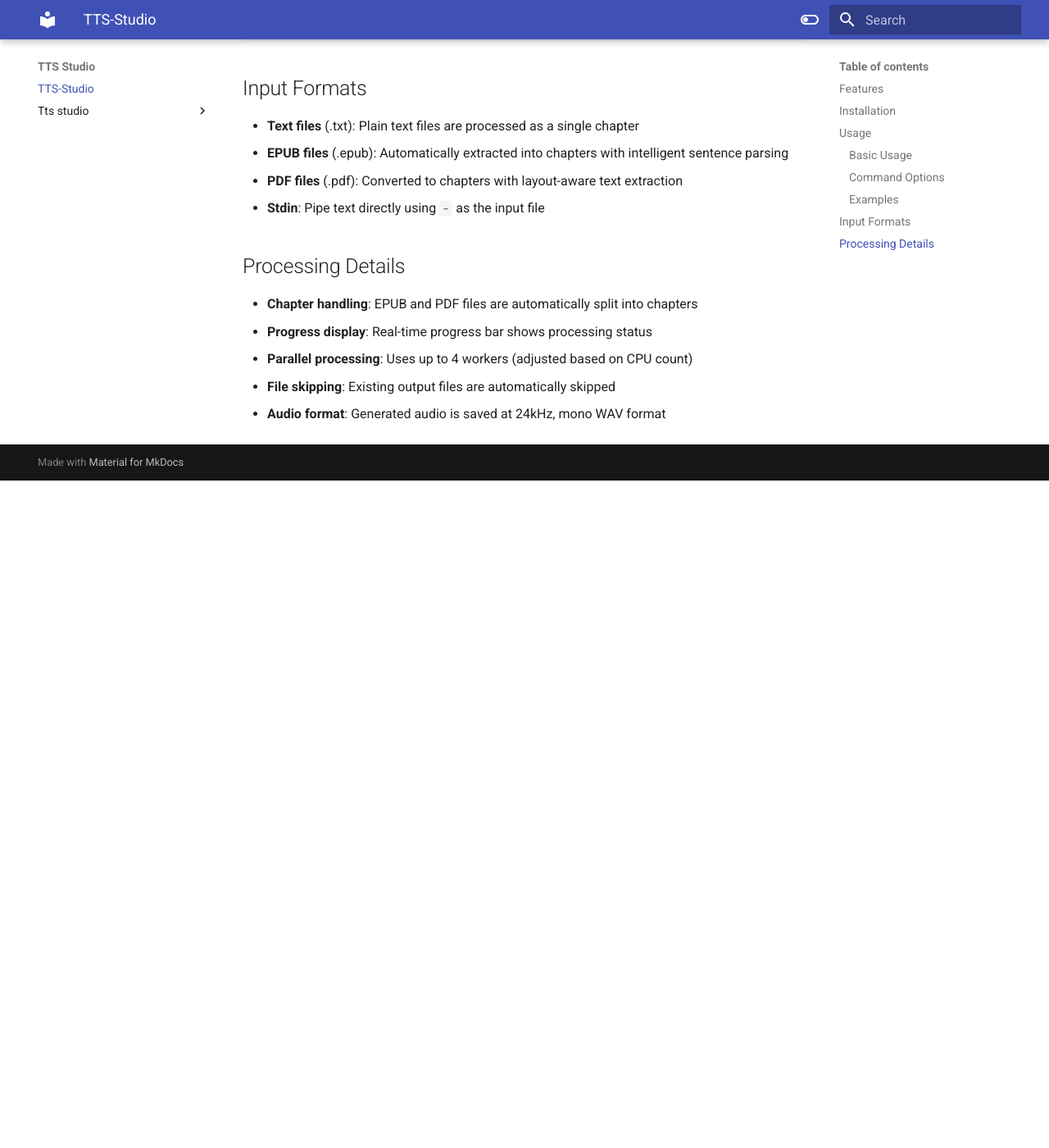
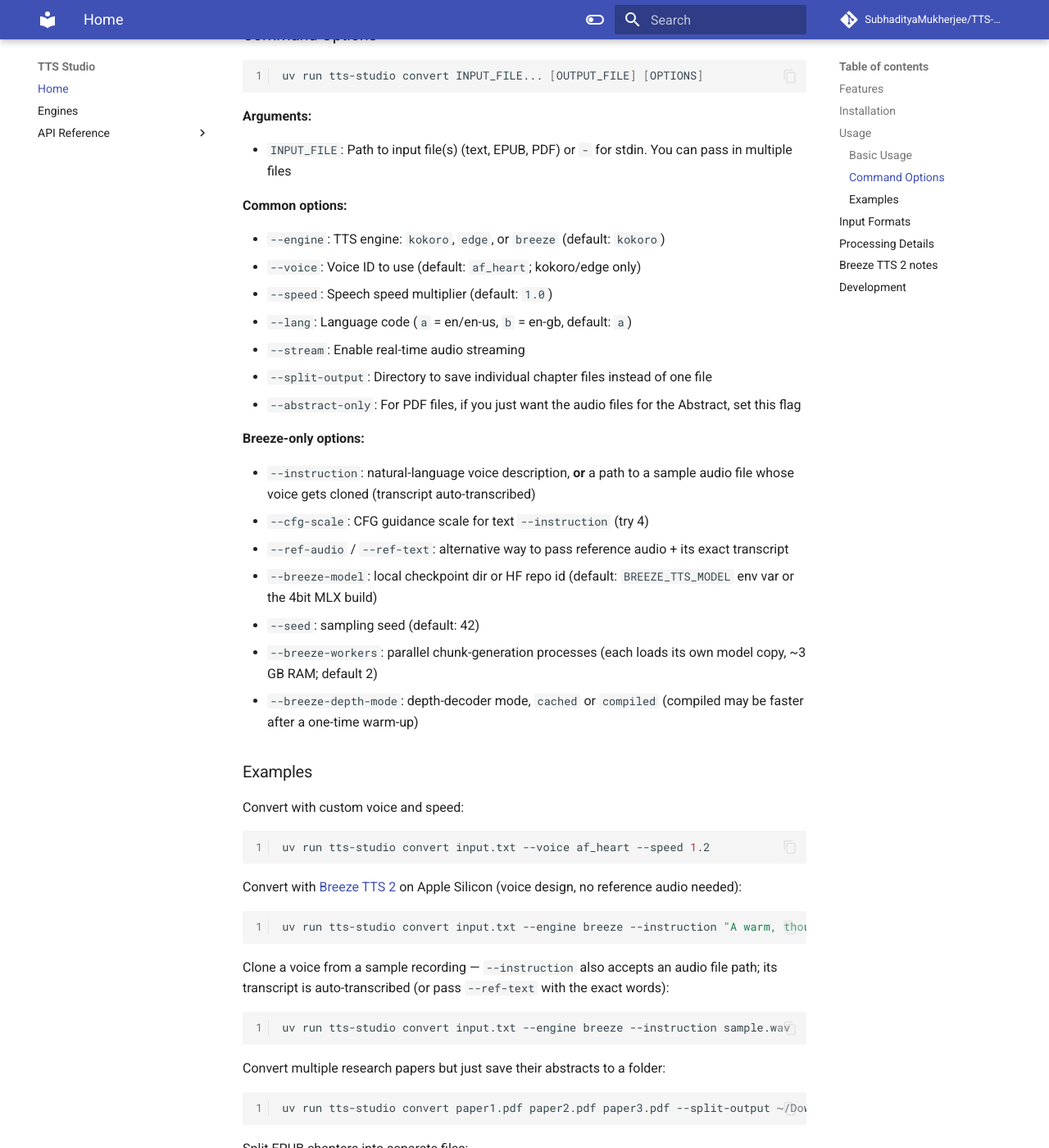
Before and after one commit to SubhadityaMukherjee/TTS-Studio, an MkDocs documentation site: the page built from docs/index.md, in a window 1280 px wide and 1400 px high, scrolled down 2114 px. Shown: the whole window at 82% size. Built offline with MkDocs 1.6.1 and Material for MkDocs 9.7.7, drawn with Linux system fonts in a browser that asks for light colours; comment, search, counter and statistics services are not loaded; before the commit the page ends 2700 px from its top, so only the background shows below that; some of the changed text lies outside the part shown.

Commit message:
multi-engine docs and zensical migration; test suite and working CI; engine deps as extras

````diff
--- a/docs/index.md
+++ b/docs/index.md
@@ -1,23 +1,46 @@
 # TTS-Studio
 
-A high-quality text-to-speech CLI using the Kokoro API. This is HEAVILY inspired by [nazdridoy/kokoro-tts](https://github.com/nazdridoy/kokoro-tts) but my vision for it differed too greatly for me to fork it.
+A modular, multi-engine text-to-speech CLI. Turn text, EPUB, and PDF files (or stdin) into audiobooks using one of three interchangeable engines:
+
+| Engine | Backend | Best for | Requirements |
+|---|---|---|---|
+| `kokoro` (default) | [Kokoro-82M](https://huggingface.co/hexgrad/Kokoro-82M) | High-quality local synthesis, real-time streaming | Any machine (MPS/CUDA/CPU) |
+| `edge` | [edge-tts](https://github.com/rany2/edge-tts) | Fast, lightweight, many voices/languages — no GPU or model download | Internet connection |
+| `breeze` | [Breeze TTS 2](https://huggingface.co/BreezeBlue/Breeze-TTS-2) via [mlx-audio](https://github.com/Blaizzy/mlx-audio) | Voice design from a text description, voice cloning from a sample | Apple-Silicon Mac |
+
+This is HEAVILY inspired by [nazdridoy/kokoro-tts](https://github.com/nazdridoy/kokoro-tts), but my vision for it differed too greatly for me to fork it — hence a standalone, engine-agnostic tool.
 
 ## Features
 
-- **Multi-format support**: Convert text, EPUB, and PDF files to audio
-- **Multiple voices**: Support for various voice options (af_heart, etc.)
+- **Three engines, one CLI**: switch between kokoro, edge, and breeze with `--engine`
+- **Multi-format support**: Convert text, EPUB, and PDF files to audio (multiple files per run)
+- **Multiple voices**: Voice IDs per engine (`af_heart`, etc.)
+- **Voice design & cloning** (breeze): describe a voice in natural language, or clone one from a 5–15s sample
 - **Adjustable speed**: Customize speech speed with configurable options
 - **Multi-language support**: English variants (en, en-us, en-gb) and language codes
 - **Real-time streaming**: Stream audio output in real-time
 - **Parallel processing**: Multi-worker chapter processing for fast conversion
+- **Resumable runs**: Finished chunks are cached to disk; crashed or interrupted conversions pick up where they left off
 - **Progress tracking**: Real-time progress bars and status updates
-- **Smart file handling**: Automatic chapter extraction and file skipping for existing outputs
+- **Smart file handling**: Automatic chapter extraction, output skipping for existing files, and abstract-only extraction for papers
 - **Safe naming**: Automatic filename sanitization for chapter outputs
 
 ## Installation
 
+Requires Python 3.12+ and [uv](https://docs.astral.sh/uv/).
+
 ```bash
+# core CLI + edge engine
 uv sync
+
+# ...with the kokoro engine (torch, kokoro, spacy model)
+uv sync --extra kokoro
+
+# ...with the breeze engine (mlx, mlx-audio, mlx-whisper — Apple Silicon only)
+uv sync --extra breeze
+
+# everything
+uv sync --all-extras
 ```
 
 ## Usage
@@ -48,24 +71,41 @@
 echo "Hello world" | tts-studio convert -
 ```
 
+Use a different engine:
+
+```bash
+uv run tts-studio convert input.txt --engine edge
+```
+
 ### Command Options
 
 ```bash
-uv run tts-studio convert INPUT_FILE [OUTPUT_FILE] [OPTIONS]
+uv run tts-studio convert INPUT_FILE... [OUTPUT_FILE] [OPTIONS]
 ```
 
 **Arguments:**
 
-- `INPUT_FILE`: Path to input file (text, EPUB, PDF) or `-` for stdin
-- `OUTPUT_FILE`: (Optional) Output audio file path
+- `INPUT_FILE`: Path to input file(s) (text, EPUB, PDF) or `-` for stdin. You can pass in multiple files
 
-**Options:**
+**Common options:**
 
-- `--voice`: Voice ID to use (default: `af_heart`)
+- `--engine`: TTS engine: `kokoro`, `edge`, or `breeze` (default: `kokoro`)
+- `--voice`: Voice ID to use (default: `af_heart`; kokoro/edge only)
 - `--speed`: Speech speed multiplier (default: `1.0`)
 - `--lang`: Language code (`a` = en/en-us, `b` = en-gb, default: `a`)
 - `--stream`: Enable real-time audio streaming
 - `--split-output`: Directory to save individual chapter files instead of one file
+- `--abstract-only`: For PDF files, if you just want the audio files for the Abstract, set this flag
+
+**Breeze-only options:**
+
+- `--instruction`: natural-language voice description, **or** a path to a sample audio file whose voice gets cloned (transcript auto-transcribed)
+- `--cfg-scale`: CFG guidance scale for text `--instruction` (try 4)
+- `--ref-audio` / `--ref-text`: alternative way to pass reference audio + its exact transcript
+- `--breeze-model`: local checkpoint dir or HF repo id (default: `BREEZE_TTS_MODEL` env var or the 4bit MLX build)
+- `--seed`: sampling seed (default: 42)
+- `--breeze-workers`: parallel chunk-generation processes (each loads its own model copy, ~3 GB RAM; default 2)
+- `--breeze-depth-mode`: depth-decoder mode, `cached` or `compiled` (compiled may be faster after a one-time warm-up)
 
 ### Examples
 
@@ -73,6 +113,24 @@
 
 ```bash
 uv run tts-studio convert input.txt --voice af_heart --speed 1.2
+```
+
+Convert with [Breeze TTS 2](https://huggingface.co/BreezeBlue/Breeze-TTS-2) on Apple Silicon (voice design, no reference audio needed):
+
+```bash
+uv run tts-studio convert input.txt --engine breeze --instruction "A warm, thoughtful young woman with a calm, reflective delivery" --cfg-scale 4
+```
+
+Clone a voice from a sample recording — `--instruction` also accepts an audio file path; its transcript is auto-transcribed (or pass `--ref-text` with the exact words):
+
+```bash
+uv run tts-studio convert input.txt --engine breeze --instruction sample.wav
+```
+
+Convert multiple research papers but just save their abstracts to a folder:
+
+```bash
+uv run tts-studio convert paper1.pdf paper2.pdf paper3.pdf --split-output ~/Downloads/books/papers/ --abstract-only --voice af_heart
 ```
 
 Split EPUB chapters into separate files:
@@ -104,6 +162,25 @@
 
 - **Chapter handling**: EPUB and PDF files are automatically split into chapters
 - **Progress display**: Real-time progress bar shows processing status
-- **Parallel processing**: Uses up to 4 workers (adjusted based on CPU count)
+- **Parallel processing**: Uses up to 4 workers (adjusted based on CPU count); the breeze engine processes chapters serially with one shared runtime
+- **Resumability**: kokoro and breeze cache finished audio chunks under `<output>.chunks/`; interrupted runs resume instead of restarting, and the final file write is atomic
 - **File skipping**: Existing output files are automatically skipped
-- **Audio format**: Generated audio is saved at 24kHz, mono WAV format
+- **Audio format**: Generated audio is saved at 24kHz, mono WAV (edge outputs MP3)
+
+## Breeze TTS 2 notes
+
+- Requires an Apple-Silicon Mac; the official upstream code is CUDA-only
+- Runs via [mlx-audio](https://github.com/Blaizzy/mlx-audio) with a [FastDepth](https://github.com/xzf-thu/BreezeTTS2_Mac_Streaming) depth-decoder optimization (intra-frame KV reuse, ~2-4x faster); 4bit weights (~3 GB) download automatically on first use
+- **Voice auto-anchoring**: with a text `--instruction` (or none at all), the first generation creates a short anchor utterance that is then cloned for every subsequent chunk, chapter, and file in the run — giving one stable voice. Passing a sample audio skips the anchor and clones that voice directly
+- Supports English and Chinese; inline vocal events like `(laugh)`, `(sigh)`, `(cough)` can appear in the text
+- Model weights and self-hosted outputs are licensed for research and non-commercial use only (see the [BreezeBlue license](https://huggingface.co/BreezeBlue/Breeze-TTS-2))
+
+## Development
+
+```bash
+uv sync --all-extras --all-groups   # everything: engines, tests, docs
+uv run pytest                       # run the test suite
+uv run zensical serve               # preview the docs (built with Zensical)
+```
+
+The docs are built with [Zensical](https://zensical.org) and deployed to GitHub Pages by CI; tests run on every push and pull request.
--- a/mkdocs.yml
+++ b/mkdocs.yml
@@ -1,4 +1,19 @@
 site_name: TTS Studio
+site_description: A modular multi-engine text-to-speech CLI (kokoro, edge-tts, Breeze TTS 2)
+site_url: https://subhadityamukherjee.github.io/TTS-Studio/
+repo_url: https://github.com/SubhadityaMukherjee/TTS-Studio
+repo_name: SubhadityaMukherjee/TTS-Studio
+
+nav:
+  - Home: index.md
+  - Engines: engines.md
+  - API Reference:
+      - CLI: tts_studio/cli.md
+      - Parsers: tts_studio/parsers.md
+      - Processor: tts_studio/processor.md
+      - Utils: tts_studio/utils.md
+      - Breeze backend: tts_studio/breeze_fast.md
+
 theme:
   name: material
   features:
@@ -24,7 +39,6 @@
 
 markdown_extensions:
   - admonition
-  - codehilite
   - attr_list
   - pymdownx.details
   - pymdownx.superfences
@@ -33,17 +47,14 @@
   - pymdownx.inlinehilite
   - toc:
       permalink: true
+
 plugins:
   - search
-  - awesome-pages
-  # - mknotebooks:
-  # execute: false
   - mkdocstrings:
       default_handler: python
       handlers:
         python:
           paths: [.]
-          load_external_modules: true
           options:
             docstring_section_style: table
             show_docstring_functions: true
````
Also changed, not shown: README.md (+65 -14 lines), docs/engines.md (added, +68 -0 lines), docs/tts_studio/breeze_fast.md (added, +1 -0 lines), pyproject.toml (+30 -16 lines), 9 other files.
